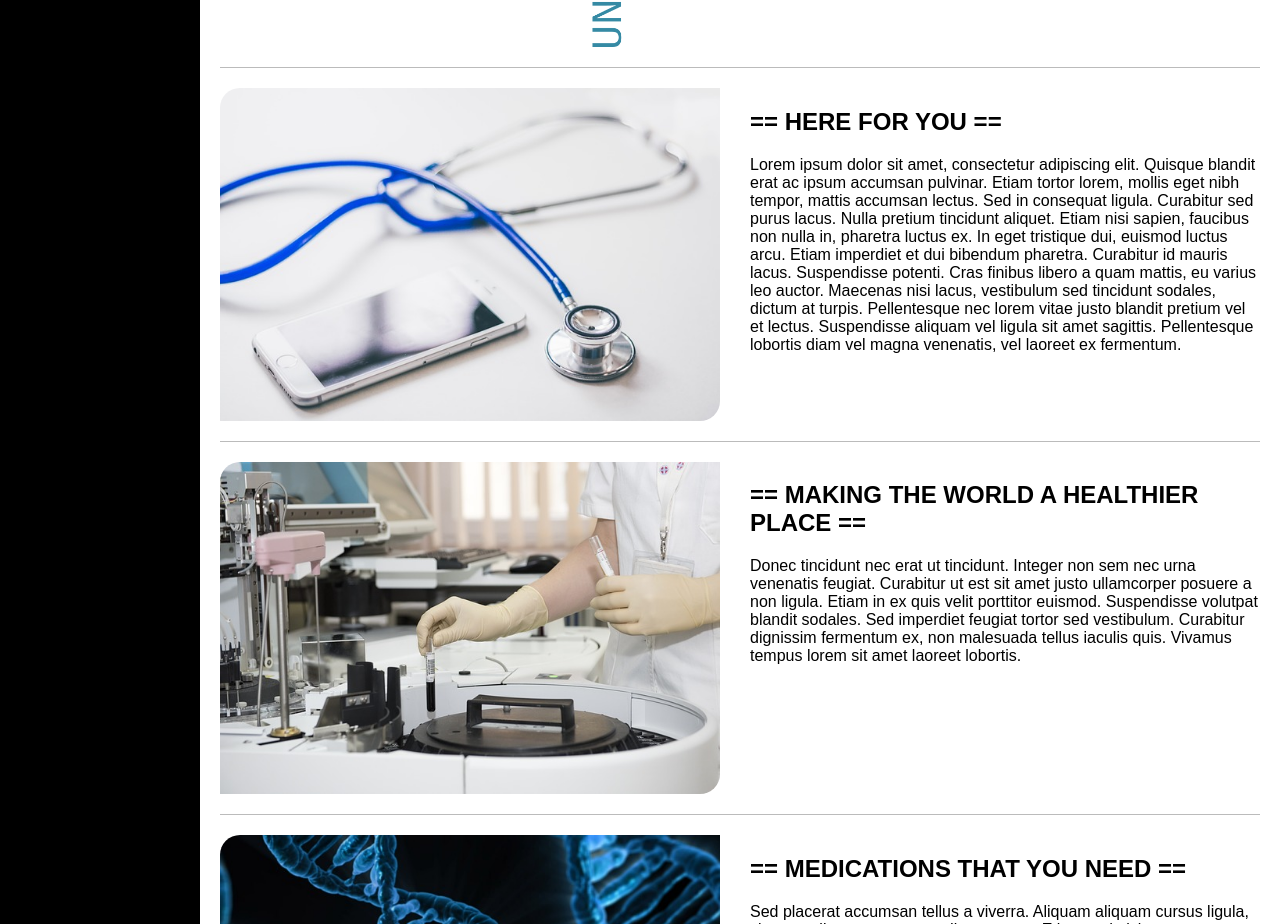
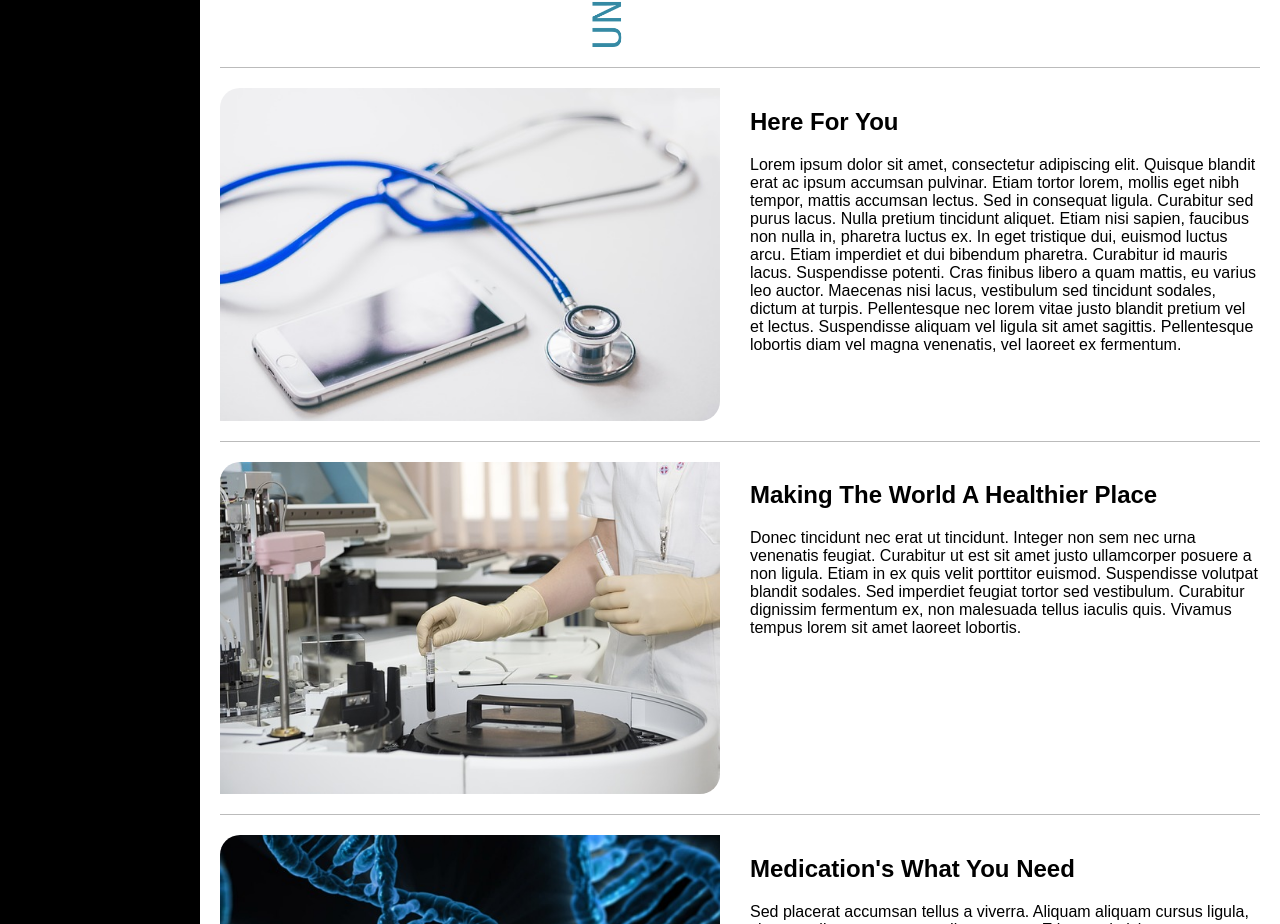
Before and after one commit to humzahash01/Your-Health, a React (Create React App) app: page / in a window 1280 px wide. Shown: the part 748-1672 px from the top of the page. Built offline with nearby package versions, Linux system fonts and the light colour scheme; a web font is replaced by a local one; what react-google-maps would draw is missing.

Commit message:
chore: Change capitalisation of article titles

```diff
--- a/src/data.js
+++ b/src/data.js
@@ -27,7 +27,7 @@ export const people = [
 
 export const homeArticles = [
   {
-    title: '== HERE FOR YOU ==',
+    title: 'Here For You',
     content:
       'Lorem ipsum dolor sit amet, consectetur adipiscing elit. Quisque blandit erat ac ipsum accumsan pulvinar. Etiam tortor lorem, mollis eget nibh tempor, mattis accumsan lectus. Sed in consequat ligula. Curabitur sed purus lacus. Nulla pretium tincidunt aliquet. Etiam nisi sapien, faucibus non nulla in, pharetra luctus ex. In eget tristique dui, euismod luctus arcu. Etiam imperdiet et dui bibendum pharetra. Curabitur id mauris lacus. Suspendisse potenti. Cras finibus libero a quam mattis, eu varius leo auctor. Maecenas nisi lacus, vestibulum sed tincidunt sodales, dictum at turpis. Pellentesque nec lorem vitae justo blandit pretium vel et lectus. Suspendisse aliquam vel ligula sit amet sagittis. Pellentesque lobortis diam vel magna venenatis, vel laoreet ex fermentum.',
     img: {
@@ -36,7 +36,7 @@ export const homeArticles = [
     }
   },
   {
-    title: '== MAKING THE WORLD A HEALTHIER PLACE ==',
+    title: 'Making The World A Healthier Place',
     content:
       'Donec tincidunt nec erat ut tincidunt. Integer non sem nec urna venenatis feugiat. Curabitur ut est sit amet justo ullamcorper posuere a non ligula. Etiam in ex quis velit porttitor euismod. Suspendisse volutpat blandit sodales. Sed imperdiet feugiat tortor sed vestibulum. Curabitur dignissim fermentum ex, non malesuada tellus iaculis quis. Vivamus tempus lorem sit amet laoreet lobortis.',
     img: {
@@ -45,7 +45,7 @@ export const homeArticles = [
     }
   },
   {
-    title: '== MEDICATIONS THAT YOU NEED ==',
+    title: 'Medication\'s What You Need',
     content:
       'Sed placerat accumsan tellus a viverra. Aliquam aliquam cursus ligula, sit amet aliquam metus condimentum et. Etiam sed nisi nec est venenatis accumsan. Duis tristique, turpis non tincidunt sagittis, sapien sem tempor nibh, ut posuere tortor sem luctus eros. Duis egestas erat ac eleifend commodo. Interdum et malesuada fames ac ante ipsum primis in faucibus. Fusce tincidunt, lectus eget porttitor tempus, lorem erat mollis lacus, id imperdiet lacus diam quis dolor.',
     img: {
```
